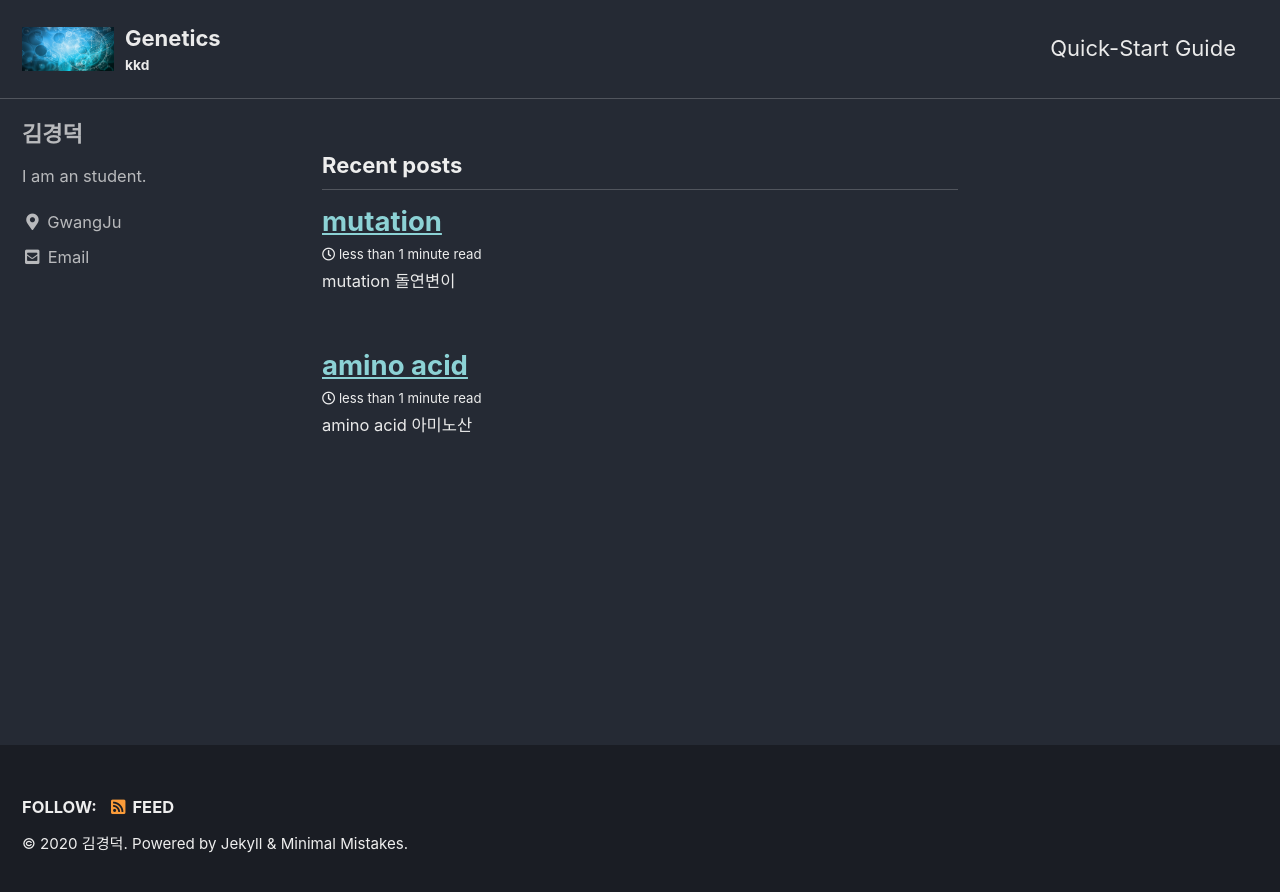
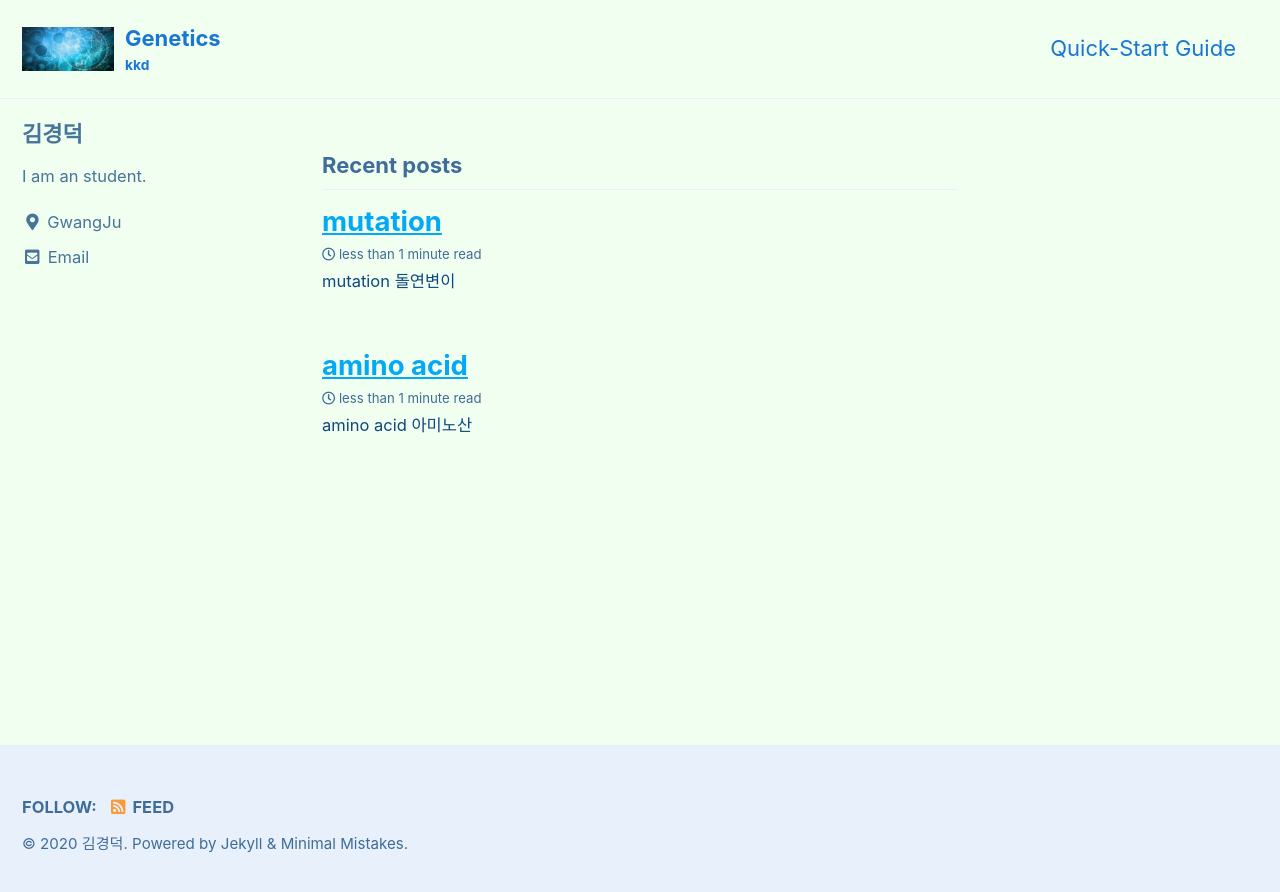
Before and after one commit to KIM-GyeongDeok/KIM-GyeongDeok.github.io, a Jekyll site: the page built from index.html, in a window 1280 px wide. Shown: the top 892 px of the page. Built offline with Jekyll 4.4.1, drawn with Linux system fonts in a browser that asks for light colours; cached includes are drawn as plain includes; the list of posts is cut into pages by our own code.

Commit message:
Update _config.yml

```diff
--- a/_config.yml
+++ b/_config.yml
@@ -12,7 +12,7 @@
 
 # theme                  : "minimal-mistakes-jekyll"
 remote_theme           : "mmistakes/minimal-mistakes"
-minimal_mistakes_skin    : "dark" # "default", "air", "aqua", "contrast", "dark", "dirt", "neon", "mint", "plum", "sunrise"
+minimal_mistakes_skin    : "aqua" # "default", "air", "aqua", "contrast", "dark", "dirt", "neon", "mint", "plum", "sunrise"
 
 # Site Settings
 locale                   : "en-US"
```
